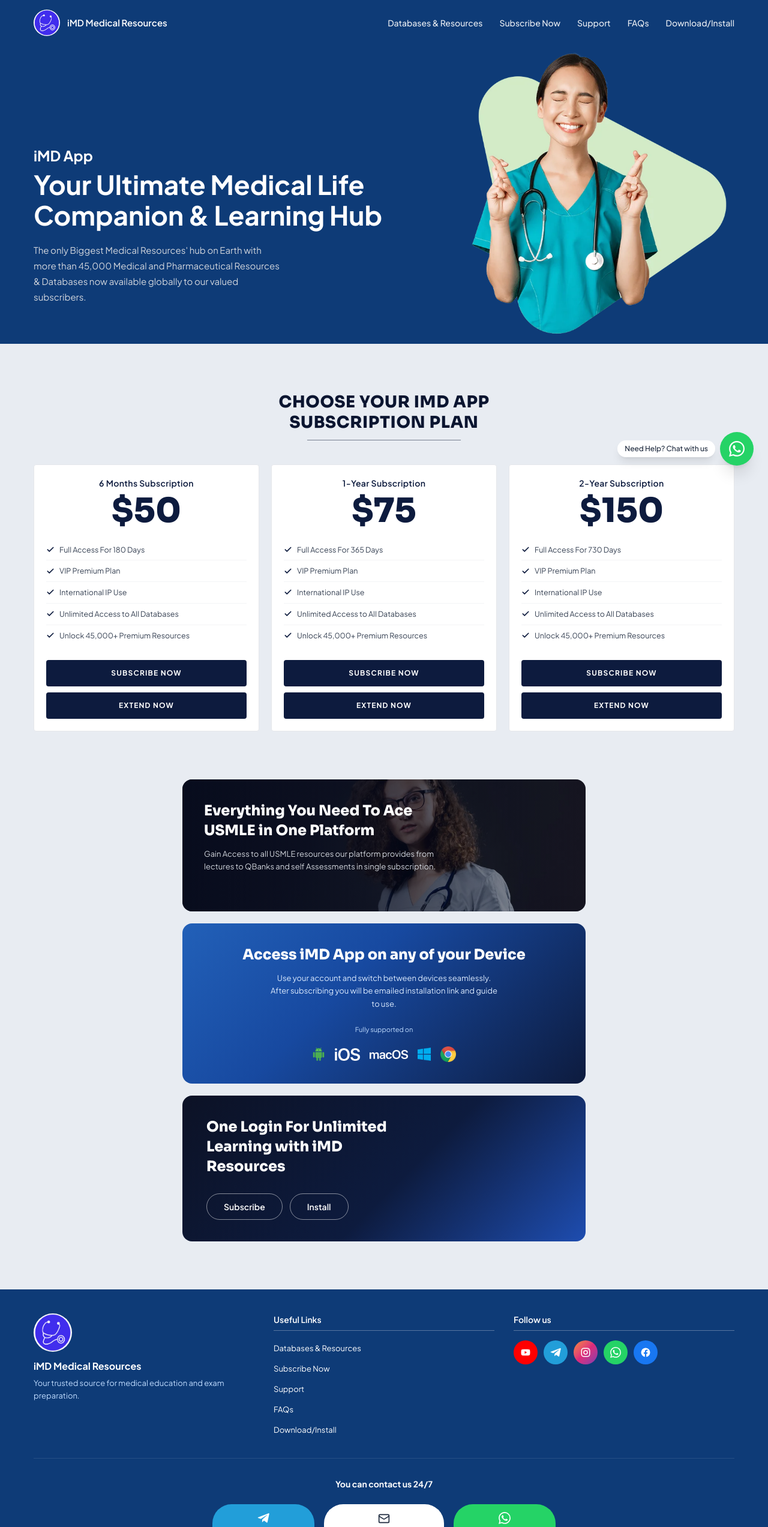
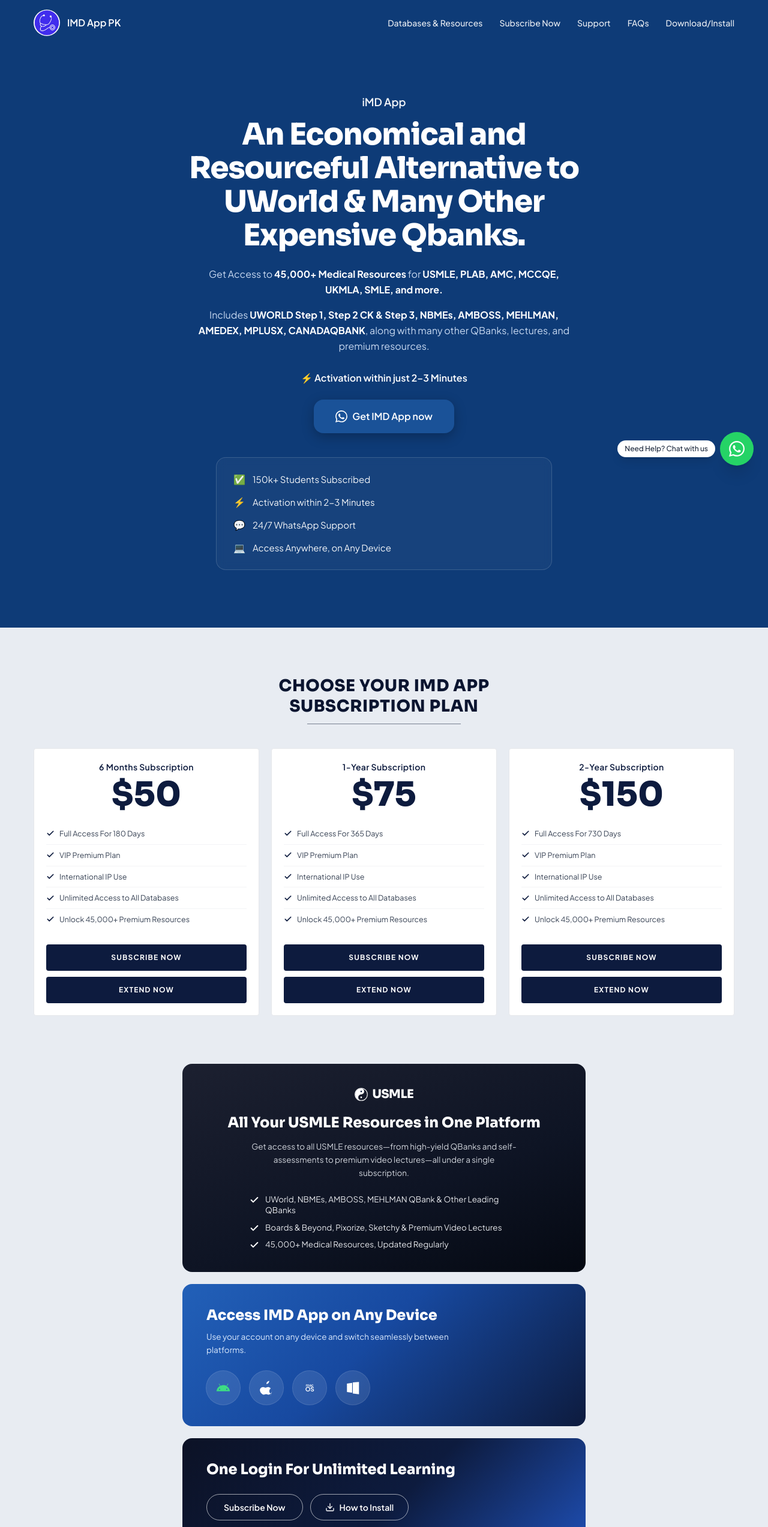
Before and after one commit to bobsite1122-boop/imd-clone, a Next.js app: page / in a window 1280 px wide. Shown: the top 2545 px of the page at 60% size. Built offline with nearby package versions, Linux system fonts and the light colour scheme.

Commit message:
Rebrand homepage to IMD App PK and rebuild hero and feature cards.

```diff
--- a/app/databases/page.tsx
+++ b/app/databases/page.tsx
@@ -3,7 +3,7 @@
 import Link from 'next/link'
 
 export const metadata: Metadata = {
-  title: 'iMD App QBanks, Databases and Resources - iMD Medical Resources',
+  title: 'iMD App QBanks, Databases and Resources - IMD App PK',
   description:
     '45,000+ premium medical databases, QBanks, video lectures, books and clinical practice references included in your iMD subscription.',
 }
--- a/app/faqs/page.tsx
+++ b/app/faqs/page.tsx
@@ -2,7 +2,7 @@
 import FAQAccordion, { type FAQItem } from '@/components/FAQAccordion'
 
 export const metadata: Metadata = {
-  title: 'FAQs - iMD Medical Resources',
+  title: 'FAQs - IMD App PK',
   description:
     'Find answers to common questions about IMD Subscription, the IMD App, payments, and more.',
 }
--- a/app/layout.tsx
+++ b/app/layout.tsx
@@ -18,7 +18,7 @@
 })
 
 export const metadata: Metadata = {
-  title: 'iMD App Pakistan | Medical Resources',
+  title: 'IMD App PK | Medical Resources',
   description:
     "Pakistan's premier medical education subscription platform. Access 45,000+ medical resources.",
   keywords: ['medical app', 'USMLE', 'medical subscription', 'Pakistan', 'medical resources'],
--- a/components/DarkFeatureCards.tsx
+++ b/components/DarkFeatureCards.tsx
@@ -1,7 +1,89 @@
 import Link from 'next/link'
-import Image from 'next/image'
+import { Check, Download } from 'lucide-react'
 
 const NAVY = '#0d1b3e'
+
+/* ---------- USMLE Emblem (stylised mark) ---------- */
+function USMLEEmblem({ size = 22 }: { size?: number }) {
+  return (
+    <svg
+      viewBox="0 0 32 32"
+      width={size}
+      height={size}
+      fill="none"
+      aria-hidden="true"
+      className="shrink-0"
+    >
+      <circle cx="16" cy="16" r="15" stroke="white" strokeWidth="1.5" />
+      <path
+        d="M16 1.5a14.5 14.5 0 1 0 0 29 7.25 7.25 0 1 1 0-14.5A7.25 7.25 0 1 0 16 1.5Z"
+        fill="white"
+      />
+      <circle cx="16" cy="8.75" r="2" fill={NAVY} />
+      <circle cx="16" cy="23.25" r="2" fill="white" />
+    </svg>
+  )
+}
+
+/* ---------- Platform logos (all rendered in equal 24px boxes) ---------- */
+function AndroidLogo({ size = 26 }: { size?: number }) {
+  return (
+    <svg viewBox="0 0 24 24" width={size} height={size} aria-hidden="true">
+      <path
+        fill="#3DDC84"
+        d="M17.523 15.341c-.51 0-.927-.417-.927-.927 0-.51.417-.927.927-.927.51 0 .927.417.927.927 0 .51-.417.927-.927.927Zm-11.046 0c-.51 0-.927-.417-.927-.927 0-.51.417-.927.927-.927.51 0 .927.417.927.927 0 .51-.417.927-.927.927Zm11.378-6.027 1.852-3.207a.385.385 0 0 0-.667-.385l-1.876 3.249a11.55 11.55 0 0 0-9.328 0L5.96 5.722a.385.385 0 0 0-.667.385l1.852 3.207C3.95 10.92 1.99 13.836 1.665 17.276H22.335c-.325-3.44-2.285-6.355-5.48-7.962Z"
+      />
+    </svg>
+  )
+}
+
+function AppleLogo({ size = 26 }: { size?: number }) {
+  return (
+    <svg viewBox="0 0 24 24" width={size} height={size} aria-hidden="true">
+      <path
+        fill="#ffffff"
+        d="M16.365 1.43c0 1.14-.493 2.27-1.177 3.08-.736.94-1.984 1.67-3.116 1.61-.143-1.13.405-2.31 1.13-3.04.81-.85 2.18-1.5 3.163-1.65.013.13.013.26.013.39ZM20.88 17.36c-.62 1.37-1.35 2.66-2.42 3.55-.92.78-1.83 1.58-3.31 1.61-1.45.03-1.94-.86-3.61-.86-1.67 0-2.21.83-3.6.89-1.5.06-2.65-.96-3.59-1.91-1.93-1.93-3.41-5.45-1.42-7.85.93-1.13 2.42-1.85 4.04-1.88 1.43-.03 2.78.96 3.61.96.83 0 2.49-1.18 4.2-1.01.71.03 2.7.29 3.97 2.16-.1.07-2.37 1.39-2.34 4.13.03 3.27 2.86 4.36 2.91 4.38-.02.07-.45 1.55-1.5 3.13Z"
+      />
+    </svg>
+  )
+}
+
+function MacOSGlyph({ size = 26 }: { size?: number }) {
+  return (
+    <div
+      role="img"
+      aria-label="macOS"
+      style={{ width: size, height: size }}
+      className="flex flex-col items-center justify-center text-white leading-none"
+    >
+      <span className="text-[6.5px] font-semibold tracking-tight -mb-[1px]">
+        mac
+      </span>
+      <span className="text-[10px] font-bold tracking-tight">OS</span>
+    </div>
+  )
+}
+
+function WindowsLogo({ size = 26 }: { size?: number }) {
+  return (
+    <svg viewBox="0 0 24 24" width={size} height={size} aria-hidden="true">
+      <path fill="#ffffff" d="M3 5.5 11 4.4v7.6H3V5.5Zm0 13L11 19.6V12H3v6.5Zm9-14.7L21.5 3v9H12V3.8Zm0 17 9.5 1.2V12H12v8.8Z" />
+    </svg>
+  )
+}
+
+const platforms = [
+  { id: 'android', label: 'Android', node: <AndroidLogo /> },
+  { id: 'apple', label: 'Apple iOS', node: <AppleLogo /> },
+  { id: 'macos', label: 'macOS', node: <MacOSGlyph /> },
+  { id: 'windows', label: 'Windows', node: <WindowsLogo /> },
+] as const
+
+const usmleBullets = [
+  'UWorld, NBMEs, AMBOSS, MEHLMAN QBank & Other Leading QBanks',
+  'Boards & Beyond, Pixorize, Sketchy & Premium Video Lectures',
+  '45,000+ Medical Resources, Updated Regularly',
+] as const
 
 export default function DarkFeatureCards() {
   return (
@@ -9,83 +91,104 @@
       <div className="container-main">
         <div className="flex flex-col gap-4 md:gap-5 max-w-2xl mx-auto">
 
-          {/* ── CARD 1 — USMLE (glasses girl background) ── */}
-          <article className="relative overflow-hidden rounded-2xl text-white min-h-[200px] sm:min-h-[220px] flex items-stretch">
-            <Image
-              src="/glasses-girl.jpeg"
-              alt=""
-              fill
-              className="object-cover object-[center_20%]"
-              aria-hidden="true"
-            />
-            <div
-              className="absolute inset-0"
-              style={{
-                background:
-                  'linear-gradient(90deg, rgba(5,10,28,0.93) 0%, rgba(5,10,28,0.80) 45%, rgba(5,10,28,0.35) 100%)',
-              }}
-              aria-hidden="true"
-            />
-            <div className="relative z-10 p-6 sm:p-7 md:p-9 max-w-[80%] sm:max-w-[72%]">
-              <h3 className="font-display text-base sm:text-lg md:text-xl lg:text-2xl font-extrabold leading-snug">
-                Everything You Need To Ace USMLE in One Platform
-              </h3>
-              <p className="text-[12px] sm:text-[13px] text-gray-300 mt-2 sm:mt-3 leading-relaxed">
-                Gain Access to all USMLE resources our platform provides from
-                lectures to QBanks and self Assessments in single subscription.
-              </p>
+          {/* ── CARD 1 — USMLE ── */}
+          <article
+            className="rounded-2xl text-white px-6 sm:px-8 md:px-10 py-7 sm:py-9 text-center"
+            style={{
+              background:
+                'linear-gradient(160deg, #1c2030 0%, #0e1424 60%, #050912 100%)',
+            }}
+          >
+            {/* USMLE logo lockup */}
+            <div className="flex items-center justify-center gap-2">
+              <USMLEEmblem size={22} />
+              <span className="font-display font-extrabold tracking-tight text-white text-[18px] sm:text-[20px]">
+                USMLE
+              </span>
             </div>
+
+            <h3 className="mt-4 font-display font-extrabold leading-snug text-white text-[18px] sm:text-[22px] md:text-[24px]">
+              All Your USMLE Resources in One Platform
+            </h3>
+
+            <p className="mt-3 text-[12.5px] sm:text-[13.5px] text-gray-300 leading-relaxed max-w-md mx-auto">
+              Get access to all USMLE resources&mdash;from high-yield QBanks
+              and self-assessments to premium video lectures&mdash;all under a
+              single subscription.
+            </p>
+
+            <ul className="mt-5 sm:mt-6 flex flex-col gap-2.5 max-w-md mx-auto text-left">
+              {usmleBullets.map((item) => (
+                <li
+                  key={item}
+                  className="flex items-start gap-2.5 text-[12.5px] sm:text-[13.5px] text-gray-200 leading-snug"
+                >
+                  <Check
+                    size={16}
+                    strokeWidth={3}
+                    className="shrink-0 mt-[2px] text-white"
+                    aria-hidden="true"
+                  />
+                  <span>{item}</span>
+                </li>
+              ))}
+            </ul>
           </article>
 
           {/* ── CARD 2 — DEVICES ── */}
           <article
-            className="rounded-2xl text-white px-6 sm:px-8 py-7 sm:py-9 md:px-10 flex flex-col items-center text-center"
+            className="rounded-2xl text-white px-6 sm:px-8 md:px-10 py-7 sm:py-9"
             style={{
-              background: `linear-gradient(135deg, #2260b8 0%, #1749a0 40%, ${NAVY} 100%)`,
+              background: `linear-gradient(135deg, #2260b8 0%, #1749a0 45%, ${NAVY} 100%)`,
             }}
           >
-            <h3 className="font-display text-base sm:text-lg md:text-xl lg:text-2xl font-extrabold leading-snug">
-              Access iMD App on any of your Device
+            <h3 className="font-display font-extrabold leading-snug text-white text-[18px] sm:text-[22px] md:text-[24px]">
+              Access IMD App on Any Device
             </h3>
-            <p className="text-[12px] sm:text-[13px] text-blue-100 mt-2 sm:mt-3 leading-relaxed max-w-xs sm:max-w-sm">
-              Use your account and switch between devices seamlessly. After
-              subscribing you will be emailed installation link and guide to use.
+            <p className="mt-2 text-[12.5px] sm:text-[13.5px] text-blue-100 leading-relaxed max-w-md">
+              Use your account on any device and switch seamlessly between
+              platforms.
             </p>
 
-            {/* Platform logos */}
-            <div className="flex flex-wrap items-center justify-center gap-2 sm:gap-3 md:gap-4 mt-5 sm:mt-6">
-              <span className="w-full text-[11px] text-blue-200 mb-1">Fully supported on</span>
-
-              <Image src="/android.png" alt="Android" width={22} height={22} className="object-contain" />
-              <Image src="/ios.png" alt="iOS" width={42} height={20} className="object-contain brightness-0 invert" />
-              <Image src="/macos.png" alt="macOS" width={64} height={16} className="object-contain brightness-0 invert" />
-              <Image src="/windows.png" alt="Windows" width={22} height={22} className="object-contain" />
-              <Image src="/chrome.png" alt="Chrome" width={26} height={26} className="object-contain" />
+            {/* Platform badges */}
+            <div className="mt-5 sm:mt-6 flex items-center justify-center sm:justify-start gap-3 sm:gap-4">
+              {platforms.map((p) => (
+                <div
+                  key={p.id}
+                  aria-label={p.label}
+                  role="img"
+                  className="w-12 h-12 sm:w-14 sm:h-14 rounded-full bg-white/10 ring-1 ring-white/20 flex items-center justify-center"
+                >
+                  {p.node}
+                </div>
+              ))}
             </div>
           </article>
 
           {/* ── CARD 3 — ONE LOGIN ── */}
           <article
-            className="rounded-2xl text-white px-6 sm:px-8 py-7 sm:py-9 md:px-10 flex flex-col justify-center"
+            className="rounded-2xl text-white px-6 sm:px-8 md:px-10 py-7 sm:py-9"
             style={{
               background: `linear-gradient(135deg, #0c1226 0%, ${NAVY} 55%, #1e4db0 100%)`,
             }}
           >
-            <h3 className="font-display text-base sm:text-lg md:text-xl lg:text-2xl font-extrabold leading-snug max-w-xs">
-              One Login For Unlimited Learning with iMD Resources
+            <h3 className="font-display font-extrabold leading-snug text-white text-[18px] sm:text-[22px] md:text-[24px]">
+              One Login For Unlimited Learning
             </h3>
-            <div className="flex flex-wrap gap-3 mt-5 sm:mt-7">
+
+            <div className="flex flex-wrap gap-3 mt-5 sm:mt-6">
               <Link
                 href="#subscribenow"
-                className="border border-white/50 text-white font-semibold px-6 sm:px-7 py-2.5 rounded-full text-sm hover:bg-white/10 transition min-h-[44px] inline-flex items-center"
+                className="border border-white/60 text-white font-semibold px-6 sm:px-7 py-2.5 rounded-full text-[13px] sm:text-sm hover:bg-white/10 transition min-h-[44px] inline-flex items-center justify-center"
               >
-                Subscribe
+                Subscribe Now
               </Link>
               <Link
                 href="/install"
-                className="border border-white/50 text-white font-semibold px-6 sm:px-7 py-2.5 rounded-full text-sm hover:bg-white/10 transition min-h-[44px] inline-flex items-center"
+                className="border border-white/60 text-white font-semibold px-5 sm:px-6 py-2.5 rounded-full text-[13px] sm:text-sm hover:bg-white/10 transition min-h-[44px] inline-flex items-center justify-center gap-2"
               >
-                Install
+                <Download size={16} aria-hidden="true" />
+                How to Install
               </Link>
             </div>
           </article>
--- a/components/Footer.tsx
+++ b/components/Footer.tsx
@@ -73,13 +73,13 @@
           <div>
             <Image
               src="/logo.png"
-              alt="iMD Medical Resources"
+              alt="IMD App PK"
               width={96}
               height={96}
               className="rounded-full object-cover bg-white w-14 h-14 sm:w-16 sm:h-16"
             />
             <h3 className="text-white font-bold text-base mt-3">
-              iMD Medical Resources
+              IMD App PK
             </h3>
             <p className="text-[13px] text-blue-200 mt-1.5 leading-relaxed max-w-xs">
               Your trusted source for medical education and exam preparation.
--- a/components/Hero.tsx
+++ b/components/Hero.tsx
@@ -1,38 +1,106 @@
-import Image from 'next/image'
+import Link from 'next/link'
+
+const WHATSAPP_URL =
+  'https://wa.me/923352220382?text=' +
+  encodeURIComponent(
+    "Hi! I'd like to get the iMD App. Please share details and pricing.",
+  )
+
+function WhatsAppGlyph({ size = 18 }: { size?: number }) {
+  return (
+    <svg
+      viewBox="0 0 24 24"
+      width={size}
+      height={size}
+      fill="currentColor"
+      aria-hidden="true"
+      className="shrink-0"
+    >
+      <path d="M17.472 14.382c-.297-.149-1.758-.867-2.03-.967-.273-.099-.471-.148-.67.15-.197.297-.767.966-.94 1.164-.173.199-.347.223-.644.075-.297-.15-1.255-.463-2.39-1.475-.883-.788-1.48-1.761-1.653-2.059-.173-.297-.018-.458.13-.606.134-.133.298-.347.446-.52.149-.174.198-.298.298-.497.099-.198.05-.371-.025-.52-.075-.149-.669-1.612-.916-2.207-.242-.579-.487-.5-.669-.51-.173-.008-.371-.01-.57-.01-.198 0-.52.074-.792.372-.272.297-1.04 1.016-1.04 2.479 0 1.462 1.065 2.875 1.213 3.074.149.198 2.096 3.2 5.077 4.487.709.306 1.262.489 1.694.625.712.227 1.36.195 1.871.118.571-.085 1.758-.719 2.006-1.413.248-.694.248-1.289.173-1.413-.074-.124-.272-.198-.57-.347m-5.421 7.403h-.004a9.87 9.87 0 0 1-5.031-1.378l-.361-.214-3.741.982.998-3.648-.235-.374a9.86 9.86 0 0 1-1.51-5.26c.001-5.45 4.436-9.884 9.888-9.884 2.64 0 5.122 1.03 6.988 2.898a9.825 9.825 0 0 1 2.893 6.994c-.003 5.45-4.437 9.884-9.885 9.884m8.413-18.297A11.815 11.815 0 0 0 12.05 0C5.495 0 .16 5.335.157 11.892c0 2.096.547 4.142 1.588 5.945L.057 24l6.305-1.654a11.882 11.882 0 0 0 5.683 1.448h.005c6.554 0 11.89-5.335 11.893-11.893a11.821 11.821 0 0 0-3.48-8.413z" />
+    </svg>
+  )
+}
+
+const trustItems = [
+  { icon: '✅', label: '150k+ Students Subscribed' },
+  { icon: '⚡', label: 'Activation within 2-3 Minutes' },
+  { icon: '💬', label: '24/7 WhatsApp Support' },
+  { icon: '💻', label: 'Access Anywhere, on Any Device' },
+] as const
 
 export default function Hero() {
   return (
     <section className="bg-[#0e3b77] text-white overflow-hidden">
       <div className="container-main">
-        <div className="flex flex-col md:flex-row items-center md:items-end">
+        <div className="max-w-[760px] mx-auto pt-10 pb-12 md:pt-16 md:pb-20 lg:pt-20 lg:pb-24 text-center">
 
-          {/* ── LEFT COLUMN ── text below image on mobile, left col on md+ */}
-          <div className="flex-1 pt-6 pb-10 md:pt-14 md:pb-16 order-2 md:order-1 pr-0 md:pr-8">
-            <p className="text-lg sm:text-[22px] md:text-2xl font-bold text-white leading-tight mb-2">
-              iMD App
-            </p>
-            <h1 className="text-[26px] sm:text-[32px] md:text-[38px] lg:text-[44px] font-bold text-white leading-[1.15]">
-              Your Ultimate Medical Life
-              <br />
-              Companion &amp; Learning Hub
-            </h1>
-            <p className="text-[13px] sm:text-[14px] md:text-[15px] text-gray-300 mt-4 md:mt-5 max-w-full md:max-w-[420px] leading-[1.75]">
-              The only Biggest Medical Resources&apos; hub on Earth with more
-              than 45,000 Medical and Pharmaceutical Resources &amp; Databases
-              now available globally to our valued subscribers.
-            </p>
+          {/* Eyebrow */}
+          <p className="text-[15px] sm:text-base md:text-lg font-semibold text-white/95">
+            iMD App
+          </p>
+
+          {/* Headline */}
+          <h1 className="mt-2 sm:mt-3 font-display font-extrabold text-white leading-[1.12] tracking-tight text-[28px] sm:text-[34px] md:text-[42px] lg:text-[50px]">
+            An Economical and Resourceful Alternative to UWorld &amp; Many
+            Other Expensive Qbanks.
+          </h1>
+
+          {/* Body 1 */}
+          <p className="mt-5 sm:mt-6 text-[14px] sm:text-[15px] md:text-base text-blue-100/90 leading-relaxed max-w-[640px] mx-auto">
+            Get Access to{' '}
+            <strong className="font-bold text-white">
+              45,000+ Medical Resources
+            </strong>{' '}
+            for{' '}
+            <strong className="font-bold text-white">
+              USMLE, PLAB, AMC, MCCQE, UKMLA, SMLE, and more.
+            </strong>
+          </p>
+
+          {/* Body 2 */}
+          <p className="mt-4 text-[14px] sm:text-[15px] md:text-base text-blue-100/90 leading-relaxed max-w-[640px] mx-auto">
+            Includes{' '}
+            <strong className="font-bold text-white">
+              UWORLD Step 1, Step 2 CK &amp; Step 3, NBMEs, AMBOSS, MEHLMAN,
+              AMEDEX, MPLUSX, CANADAQBANK
+            </strong>
+            , along with many other QBanks, lectures, and premium resources.
+          </p>
+
+          {/* Activation tag */}
+          <p className="mt-6 sm:mt-7 text-[14px] sm:text-[15px] md:text-base font-semibold text-white">
+            <span aria-hidden="true">⚡ </span>
+            Activation within just 2&ndash;3 Minutes
+          </p>
+
+          {/* CTA */}
+          <div className="mt-5 sm:mt-6">
+            <Link
+              href={WHATSAPP_URL}
+              target="_blank"
+              rel="noopener noreferrer"
+              className="inline-flex items-center justify-center gap-2 bg-[#1a5298] hover:bg-[#1d5fae] text-white font-semibold text-[15px] sm:text-base px-7 sm:px-9 py-3.5 sm:py-4 rounded-2xl shadow-[0_6px_20px_rgba(0,0,0,0.25)] transition-colors min-h-[52px]"
+            >
+              <WhatsAppGlyph size={20} />
+              Get IMD App now
+            </Link>
           </div>
 
-          {/* ── RIGHT COLUMN ── image on top on mobile, right col on md+ */}
-          <div className="w-full md:w-auto md:flex-none flex justify-center md:justify-end order-1 md:order-2 pt-8 md:pt-0">
-            <Image
-              src="/woman.webp"
-              alt="Smiling medical professional with crossed fingers"
-              width={480}
-              height={500}
-              priority
-              className="w-[220px] sm:w-[280px] md:w-[360px] lg:w-[440px] h-auto object-contain object-bottom"
-            />
+          {/* Trust / Stats box */}
+          <div className="mt-8 sm:mt-10 mx-auto max-w-[480px] sm:max-w-[560px] rounded-2xl border border-white/15 bg-white/[0.04] backdrop-blur-sm px-5 sm:px-7 py-5 sm:py-6 text-left">
+            <ul className="flex flex-col gap-3 sm:gap-3.5">
+              {trustItems.map((item) => (
+                <li
+                  key={item.label}
+                  className="flex items-center gap-3 text-[14px] sm:text-[15px] text-white/95"
+                >
+                  <span aria-hidden="true" className="text-base shrink-0 w-5 text-center">
+                    {item.icon}
+                  </span>
+                  <span className="leading-snug">{item.label}</span>
+                </li>
+              ))}
+            </ul>
           </div>
 
         </div>
--- a/components/Navbar.tsx
+++ b/components/Navbar.tsx
@@ -35,14 +35,14 @@
         >
           <Image
             src="/logo.png"
-            alt="iMD Medical Resources"
+            alt="IMD App PK"
             width={96}
             height={96}
             priority
             className="rounded-full object-cover shrink-0 w-9 h-9 sm:w-10 sm:h-10 md:w-11 md:h-11 bg-white"
           />
-          <span className="text-white font-semibold text-[13px] sm:text-sm md:text-[15px] leading-tight truncate">
-            iMD Medical Resources
+          <span className="text-white font-semibold text-[14px] sm:text-[15px] md:text-[16px] leading-tight truncate">
+            IMD App PK
           </span>
         </Link>
 
```
